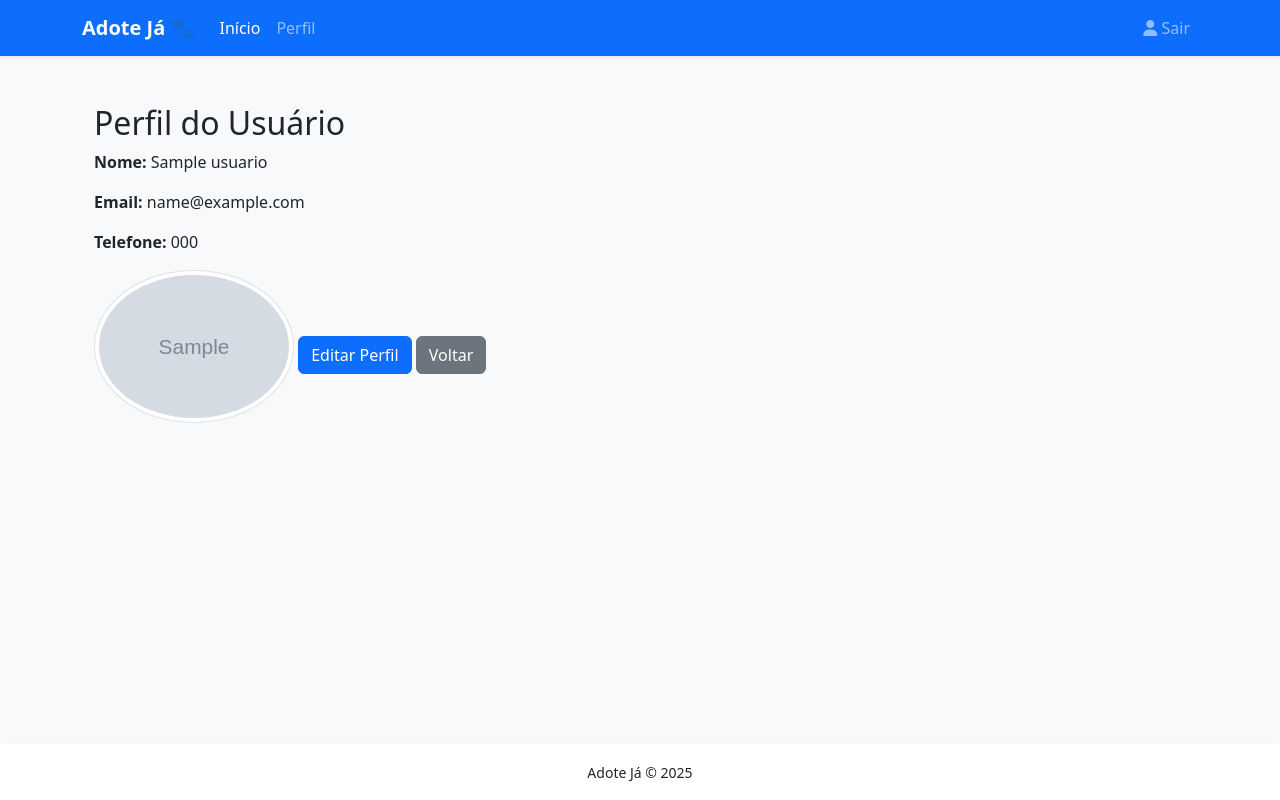
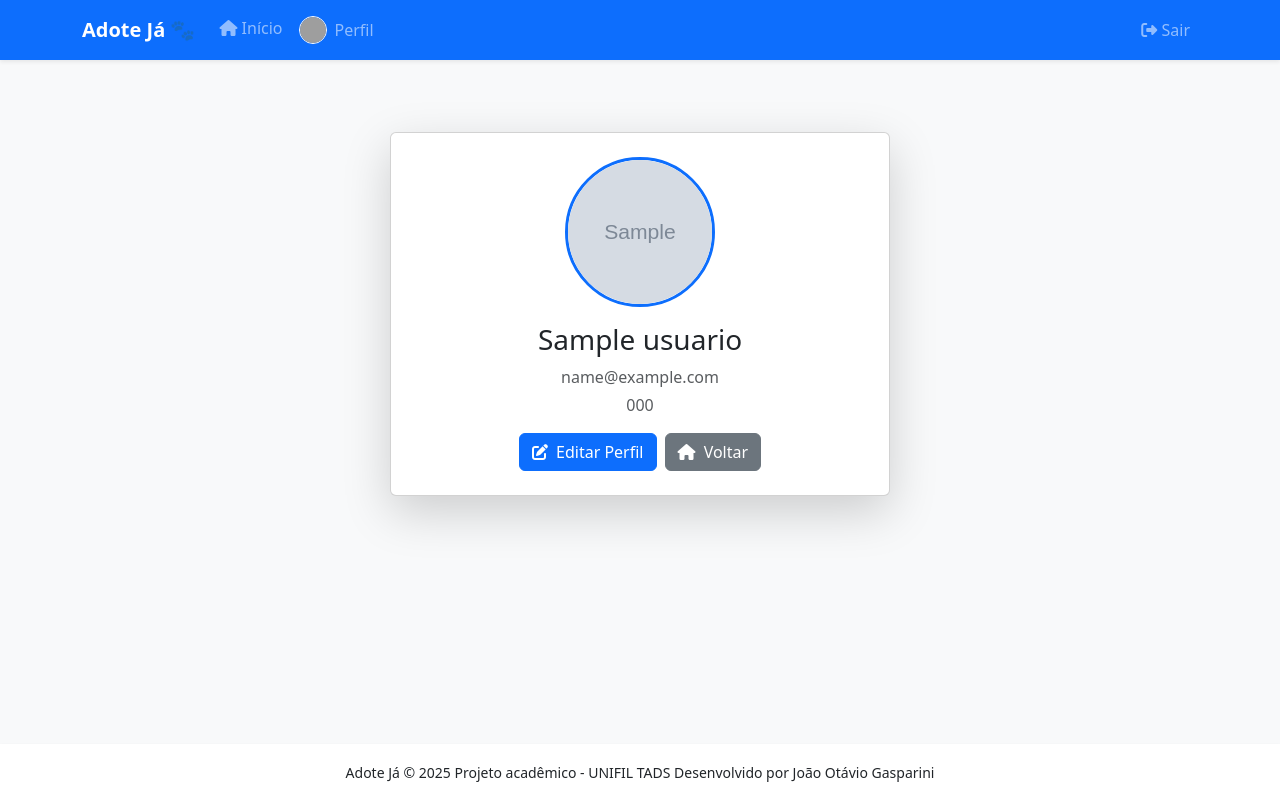
Before and after one commit to JoaoOtavioGRS/Adote-Ja, a Flask app: page /perfil in a window 1280 px wide. Run offline with Flask 3, Linux system fonts and the light colour scheme; the visitor is signed in with stand-in values (Sample User, id 1); tables that the repository leaves empty hold one stand-in row (values such as "Sample post"); grey boxes marked "Sample" are stand-in pictures; some libraries are stand-ins or nearby versions; grey boxes are pictures that could not be loaded.

Commit message:
MEUS ANUNCIOS, NAVBAR E BOTÃO VOLTAR AO TOPO

```diff
--- a/app.py
+++ b/app.py
@@ -2,10 +2,10 @@ from flask import Flask, render_template, request, redirect, url_for, flash, ses
 from flask_sqlalchemy import SQLAlchemy
 from werkzeug.security import generate_password_hash, check_password_hash
 from werkzeug.utils import secure_filename
-import os
 import re
 from PIL import Image, UnidentifiedImageError
 from datetime import datetime, timedelta
+import os, json
 
 EXTENSOES_PIL = {
     'jpg': 'JPEG',
@@ -20,6 +20,9 @@ EXTENSOES_PIL = {
 
 app = Flask(__name__)
 app.secret_key = 'sua_chave_secreta_aqui'
+# Caminho para a pasta data
+DATA_DIR = os.path.abspath(os.path.join(app.root_path, 'data'))
+CIDADES_DIR = os.path.join(DATA_DIR, 'cidades')
 
 # Configurações do banco de dados
 app.config['SQLALCHEMY_DATABASE_URI'] = 'mysql+pymysql://root:@localhost/adote_ja'
@@ -69,6 +72,14 @@ def excluir_animais_vencidos():
         db.session.delete(animal)
 
     db.session.commit()
+
+# Função para carregar cidades de um estado específico
+def carregar_cidades(estado_sigla):
+    caminho = os.path.join(DATA_DIR, f'{estado_sigla}.json')
+    if os.path.exists(caminho):
+        with open(caminho, 'r', encoding='utf-8') as f:
+            return json.load(f)
+    return []
 
 # ROTAS
 
@@ -123,6 +134,9 @@ def login():
         if usuario and check_password_hash(usuario.senha, senha):
             session['usuario_id'] = usuario.id
             session['usuario_nome'] = usuario.nome
+            # 🔥 Adiciona a foto do usuário na sessão
+            session['usuario_foto'] = usuario.foto if usuario.foto else None
+
             flash('Login realizado com sucesso!', 'success')
             return redirect(url_for('home'))
         else:
@@ -152,6 +166,8 @@ from PIL import Image
 from werkzeug.utils import secure_filename
 import os
 
+import json
+
 @app.route('/editar_perfil', methods=['GET', 'POST'])
 def editar_perfil():
     if 'usuario_id' not in session:
@@ -159,28 +175,54 @@ def editar_perfil():
 
     usuario = Usuario.query.get(session['usuario_id'])
 
+    # Carregar estados JSON
+    with open(os.path.join(DATA_DIR, 'estados.json'), 'r', encoding='utf-8') as f:
+        estados = json.load(f)['estados']  # ['estados'] pois seu JSON tem esse formato
+
+    # Carregar cidades de todos os arquivos JSON
+    cidades_dir = os.path.join(DATA_DIR, 'cidades')
+    cidades_por_estado = {}
+    for arquivo in os.listdir(cidades_dir):
+        if arquivo.endswith('.json'):
+            caminho = os.path.join(cidades_dir, arquivo)
+            with open(caminho, 'r', encoding='utf-8') as f:
+                data = json.load(f)
+                for item in data['cidades']:
+                    sigla = item['id']
+                    nome_cidade = item['cidade']
+                    if sigla not in cidades_por_estado:
+                        cidades_por_estado[sigla] = []
+                    cidades_por_estado[sigla].append(nome_cidade)
+
     if request.method == 'POST':
         usuario.nome = request.form['nome']
         usuario.email = request.form['email']
         usuario.telefone = request.form.get('telefone')
+        usuario.estado = request.form.get('estado')
+        usuario.cidade = request.form.get('cidade')
+
         foto = request.files.get('foto')
         if foto and foto.filename:
             nome_foto = secure_filename(foto.filename)
             caminho_foto = os.path.join(app.config['UPLOAD_FOLDER_USUARIO'], nome_foto)
             foto.save(caminho_foto)
             usuario.foto = nome_foto
-        # Se não enviar nova foto, mantém a foto atual (não altera usuario.foto)
 
         db.session.commit()
+        session['usuario_nome'] = usuario.nome
+        session['usuario_foto'] = usuario.foto if usuario.foto else None
         flash('Perfil atualizado com sucesso!', 'success')
         return redirect(url_for('editar_perfil'))
 
-    return render_template('editar_perfil.html', usuario=usuario)
-
+    return render_template(
+        'editar_perfil.html',
+        usuario=usuario,
+        estados=estados,
+        cidades_por_estado=cidades_por_estado
+    )
 
 # Rota cadastrar animal com upload de foto
 from PIL import Image
-
 
 @app.route('/animal', methods=['GET', 'POST'])
 @app.route('/animal/<int:id>', methods=['GET', 'POST'])
@@ -295,24 +337,26 @@ def meus_anuncios():
         return redirect(url_for('login'))
 
     usuario_id = session['usuario_id']
-    anuncios = Animal.query.filter_by(usuario_id=usuario_id).all()
+    anuncios = Animal.query.filter_by(usuario_id=usuario_id).order_by(Animal.criado_em.desc()).all()
 
     return render_template('meus_anuncios.html', anuncios=anuncios)
 
 @app.route('/excluir_animal/<int:id>', methods=['POST'])
 def excluir_animal(id):
-    if 'usuario_id' not in session:
-        return redirect(url_for('login'))
+    animal = Animal.query.get_or_404(id)
 
-    animal = Animal.query.get_or_404(id)
+    # Só permite excluir se o dono for o usuário logado
     if animal.usuario_id != session['usuario_id']:
-        flash('Acesso negado.', 'danger')
-        return redirect(url_for('listar_animais'))
+        flash('Você não tem permissão para excluir este animal.', 'danger')
+        return redirect(url_for('meus_anuncios'))
 
     db.session.delete(animal)
     db.session.commit()
     flash('Animal excluído com sucesso!', 'success')
-    return redirect(url_for('listar_animais'))
+
+    # Redireciona para a tela que enviou o formulário (padrão: meus_anuncios)
+    next_url = request.form.get('next')
+    return redirect(next_url or url_for('meus_anuncios'))
 
 if __name__ == '__main__':
     app.run(debug=True)
--- a/templates/base.html
+++ b/templates/base.html
@@ -39,36 +39,36 @@
       <span class="navbar-toggler-icon"></span>
     </button>
 
+{% if request.endpoint not in ['login', 'cadastrar'] %}
     <div class="collapse navbar-collapse" id="navbarContent">
-      <ul class="navbar-nav me-auto mb-2 mb-lg-0">
+      <ul class="navbar-nav ma-auto mb-2 mb-lg-0">
         <li class="nav-item">
-          <a class="nav-link active" aria-current="page" href="{{ url_for('home') }}">Início</a>
+          <a class="nav-link" href="{{ url_for('home') }}"><i class="fa-solid fa-house"></i> Início</a>
         </li>
-        <li class="nav-item">
-          <a class="nav-link" href="{{ url_for('editar_perfil') }}">Perfil</a>
+           <li class="nav-item">
+            <li class="nav-item">
+          <a class="nav-link d-flex align-items-center" href="{{ url_for('perfil') }}">
+            {% if session.get('usuario_foto') %}
+              <img src="{{ url_for('static', filename='fotos_perfil/' + session['usuario_foto']) }}"
+                   alt="Foto do usuário"
+                   class="rounded-circle me-2"
+                   style="width:28px; height:28px; object-fit:cover; border:1px solid #fff;">
+            {% else %}
+              <i class="fa-solid fa-user-circle fa-lg me-2"></i>
+            {% endif %}
+            Perfil
+          </a>
         </li>
+
       </ul>
-         <ul class="navbar-nav ms-auto mb-2 mb-lg-0 align-items-center">
-        {% if session.get('usuario_foto') %}
-          <li class="nav-item me-2">
-            <img src="{{ url_for('static', filename='uploads/usuarios/' + session['usuario_foto']) }}"
-                 alt="Foto do usuário"
-                 class="rounded-circle"
-                 style="width: 35px; height: 35px; object-fit: cover; border: 1px solid #fff;">
-          </li>
-        {% endif %}
       <ul class="navbar-nav ms-auto mb-2 mb-lg-0">
-        <li class="nav-item">
           <a class="nav-link" href="{{ url_for('logout') }}">
-            <i class="fas fa-user"></i> Sair
+            <i class="fas fa-sign-out-alt"></i> Sair
           </a>
         </li>
       </ul>
     </div>
-  </div>
-</nav>
-
-    </div>
+        {% endif %}
   </div>
 </nav>
 
@@ -77,7 +77,10 @@
 </div>
 
 <footer class="bg-white text-center py-3 mt-auto shadow-sm">
-  <small>Adote Já &copy; 2025</small>
+  <small>Adote Já © 2025
+Projeto acadêmico - UNIFIL TADS
+Desenvolvido por João Otávio Gasparini
+</small>
 </footer>
 
 <!-- Bootstrap JS Bundle -->
--- a/templates/cadastrar.html
+++ b/templates/cadastrar.html
@@ -2,10 +2,6 @@
 {% block title %}Cadastrar Usuário - Adote Já{% endblock %}
 
 {% block content %}
-        <div class="mb-4 text-start">
-                <a href="{{ url_for('login') }}" class="btn btn-secondary"><i class="fa-solid fa-house"></i> Início</a>
-        </div>
-
 <h1 class="mb-4 text-center">Cadastrar Usuário</h1>
 
 <form method="POST" enctype="multipart/form-data" class="mx-auto" style="max-width: 400px;">
--- a/templates/meus_anuncios.html
+++ b/templates/meus_anuncios.html
@@ -24,10 +24,11 @@
                                 <small class="text-muted">Cadastrado em: {{ animal.criado_em.strftime('%d/%m/%Y') }}</small>
                             </div>
                        <div>
-                                <a href="{{ url_for('listar_animais', id=animal.id) }}" class="btn btn-sm btn-outline-primary me-1" title="Editar">
+                        <a href="{{ url_for('cadastrar_ou_editar_animal', id=animal.id) }}" class="btn btn-sm btn-outline-primary me-1" title="Editar">
                             <i class="fas fa-edit"></i>
                         </a>
                         <form method="POST" action="{{ url_for('excluir_animal', id=animal.id) }}" class="d-inline">
+                            <input type="hidden" name="next" value="{{ url_for('meus_anuncios') }}">
                             <button type="submit" class="btn btn-sm btn-outline-danger" title="Excluir" onclick="return confirm('Tem certeza que deseja excluir este animal?')">
                                 <i class="fas fa-trash-alt"></i>
                             </button>
--- a/templates/perfil.html
+++ b/templates/perfil.html
@@ -3,21 +3,32 @@
 {% block title %}Perfil{% endblock %}
 
 {% block content %}
-<div class="container mt-4">
-    <h2>Perfil do Usuário</h2>
-    <p><strong>Nome:</strong> {{ usuario.nome }}</p>
-    <p><strong>Email:</strong> {{ usuario.email }}</p>
-    <p><strong>Telefone:</strong> {{ usuario.telefone }}</p>
-
-{% if usuario.foto and usuario.foto != 'None' and usuario.foto != '' %}
-  <img src="{{ url_for('static', filename='fotos_perfil/' ~ usuario.foto) }}" class="img-thumbnail rounded-circle" width="200" height="200" alt="Foto de Perfil">
-{% else %}
-  <div class="d-flex justify-content-center align-items-center bg-light text-secondary rounded-circle img-thumbnail" style="width: 200px; height: 200px;">
-    <i class="fa-solid fa-user fa-3x"></i>
-  </div>
-{% endif %}
-
-    <a href="{{ url_for('editar_perfil') }}" class="btn btn-primary mt-3">Editar Perfil</a>
-    <a href="{{ url_for('home') }}" class="btn btn-secondary mt-3">Voltar</a>
+<div class="container d-flex justify-content-center mt-5">
+    <div class="card shadow-lg p-4" style="max-width: 500px; width: 100%;">
+        <div class="text-center">
+            {% if usuario.foto and usuario.foto != 'None' and usuario.foto != '' %}
+                <img src="{{ url_for('static', filename='fotos_perfil/' ~ usuario.foto) }}"
+                     class="rounded-circle border border-3 border-primary mb-3"
+                     style="width: 150px; height: 150px; object-fit: cover;"
+                     alt="Foto de Perfil">
+            {% else %}
+                <div class="d-flex justify-content-center align-items-center bg-light text-secondary rounded-circle mb-3"
+                     style="width: 150px; height: 150px;">
+                    <i class="fa-solid fa-user fa-4x"></i>
+                </div>
+            {% endif %}
+            <h3 class="card-title mb-2">{{ usuario.nome }}</h3>
+            <p class="text-muted mb-1">{{ usuario.email }}</p>
+            <p class="text-muted mb-3">{{ usuario.telefone or 'Telefone não informado' }}</p>
+        </div>
+        <div class="d-flex justify-content-center gap-2">
+            <a href="{{ url_for('editar_perfil') }}" class="btn btn-primary">
+                <i class="fas fa-edit me-1"></i> Editar Perfil
+            </a>
+            <a href="{{ url_for('home') }}" class="btn btn-secondary">
+                <i class="fas fa-home me-1"></i> Voltar
+            </a>
+        </div>
+    </div>
 </div>
 {% endblock %}
```
Also changed, not shown: templates/editar_perfil.html (+63 -4 lines). Lines whose indentation alone changed are shown as unchanged.
